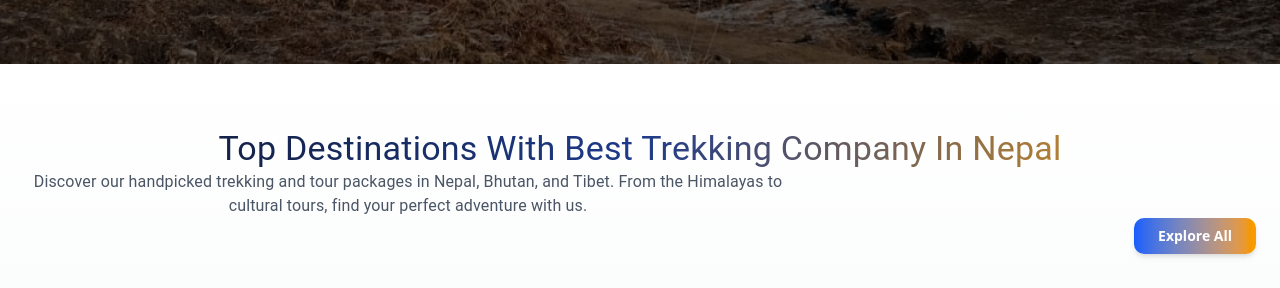
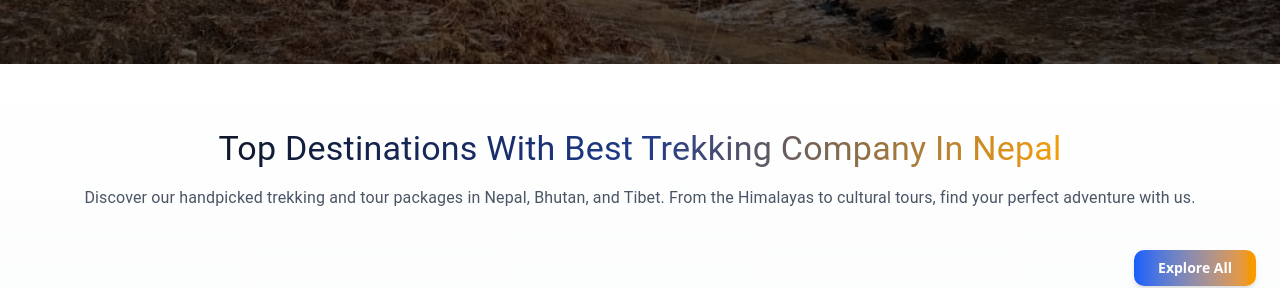
Before and after one commit to sajhilodigital/Mountglacier, a Next.js app in the folder frontent/: page / in a window 1280 px wide. Shown: the part 800-1088 px from the top of the page. Built offline with nearby package versions, Linux system fonts and the light colour scheme; grey boxes are pictures that could not be loaded.

Commit message:
All file managed

```diff
--- a/frontent/components/Destinations/Home.tsx
+++ b/frontent/components/Destinations/Home.tsx
@@ -39,6 +39,7 @@ export default function FeaturedDestinations() {
   return (
     <Box className="py-16 px-6 bg-gradient-to-b from-white via-gray-50 to-gray-100 text-center">
       {/* Title */}
+      <div className="flex flex-col items-center justify-center mb-6">
         <Typography
           variant="h4"
           className="font-extrabold mb-4 text-3xl md:text-4xl"
@@ -54,13 +55,13 @@ export default function FeaturedDestinations() {
         {/* Subtitle */}
         <Typography
           variant="body1"
-        className="mb-12 text-gray-600 max-w-3xl mx-auto leading-relaxed"
+          className="mb-12 text-gray-600 max-w-7xl mx-auto leading-relaxed py-4"
         >
-        Discover our handpicked trekking and tour packages in Nepal, Bhutan, and
-        Tibet. From the Himalayas to cultural tours, find your perfect adventure
-        with us.
+          Discover our handpicked trekking and tour packages in Nepal, Bhutan,
+          and Tibet. From the Himalayas to cultural tours, find your perfect
+          adventure with us.
         </Typography>
-
+      </div>
       {/* Explore All button */}
       <div className="flex justify-end mb-10">
         <Link href="/destination">
@@ -72,7 +73,7 @@ export default function FeaturedDestinations() {
 
       {/* Custom Grid with center large card */}
       <div
-        className="grid gap-6"
+        className="grid gap-2"
         style={{
           display: "grid",
           gridTemplateAreas: `
--- a/frontent/components/Destinations/destination.tsx
+++ b/frontent/components/Destinations/destination.tsx
@@ -19,7 +19,7 @@ export default function TourDetaildestination() {
 
   return (
     <div className="w-full p-6 mt-6">
-      <div className="grid grid-cols-1 lg:grid-cols-4 gap-6">
+      <div className="grid grid-cols-1 md:grid-cols-4 gap-6">
         {/* Sidebar Filter */}
         <aside className="bg-gray-100 p-6 rounded-2xl shadow-md lg:col-span-1">
           <h2 className="text-xl font-semibold mb-4">Filter by Category</h2>
@@ -42,14 +42,14 @@ export default function TourDetaildestination() {
           {filteredTours.map((tour) => (
             <Card
               key={tour.title}
-              className="overflow-hidden shadow-md rounded-2xl hover:shadow-xl hover:scale-[1.02] transition duration-300"
+              className="overflow-hidden shadow-md rounded-2xl hover:shadow-xl hover:scale-[1.02] transition duration-300 !p-0"
             >
               {/* Image */}
               <div className="relative h-52 w-full">
                 <Image
-                height={0}
-                width={0}
-                sizes="100%"
+                  height={0}
+                  width={0}
+                  sizes="100%"
                   src={tour.image}
                   alt={tour.title}
                   className="w-full h-full object-cover"
```
Lines whose indentation alone changed are shown as unchanged.
